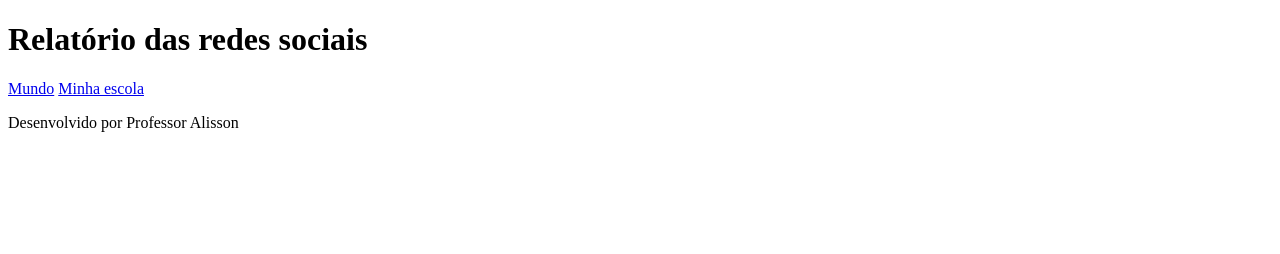
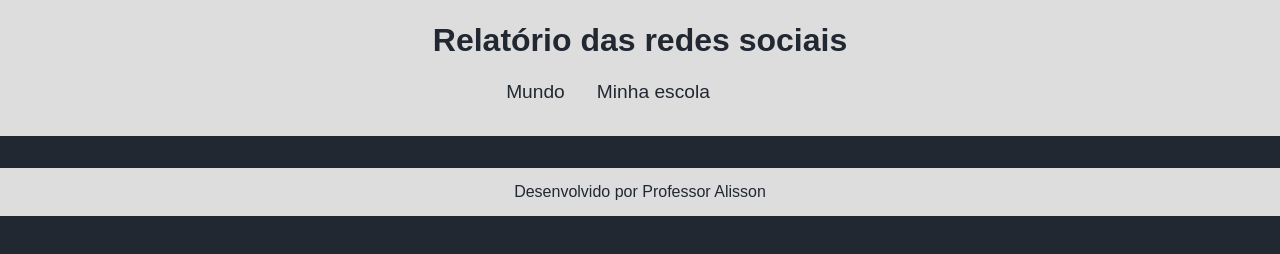
Before and after one commit to profalissongallo/Graficos-terceiroano, a plain HTML site: page index.html in a window 1280 px wide. Drawn offline with Linux system fonts and the light colour scheme.

Commit message:
Add files via upload

```diff
--- a/style.css
+++ b/style.css
@@ -1,5 +1,56 @@
 @import url('https://fonts.googleapis.com/css2?family=Nunito:ital,wght@0,200..1000;1,200..1000&display=swap');
 
-:root{
+:root {
+    --bg-color: #222831;
+    --primary-color:#DDDDDD;
+    --secundary-color: #F05454;
+    --font: "Nunito Sans", sans-serif;
+}
+body {
+    background-color: var(--bg-color);
+    color: var(--primary-color);
+    font-family: var(--font);
+    height: 100vh;
+    margin: 0;
+}
 
+h1 {
+    font-size: 2rem;
+    color: var(--bg-color);
+    font-weight: 700;
 }
+header {
+    background-color: var(--primary-color);
+    text-align: center;
+    padding: 1px;
+}
+
+
+nav{
+    display: flex;
+    justify-content: center;
+    font-weight: 400;
+    margin: 0rem 2rem 1rem 0rem;
+}
+
+nav a {
+    text-decoration: none;
+    color: var(--bg-color);
+    margin: 0rem 2rem 1rem 0rem;
+    font-size: 1.2rem;
+}
+nav a:hover {
+    text-decoration: underline;
+    transform: scale(0.90);
+    transition: transform 0.1s;
+}
+footer{
+    display: flex;
+    align-items: center;
+    justify-content: center;
+    background-color: var(--primary-color);
+    color: var(--bg-color);
+    width: 100%;
+    height: 3rem;
+    margin-top: 2rem;
+}
```
